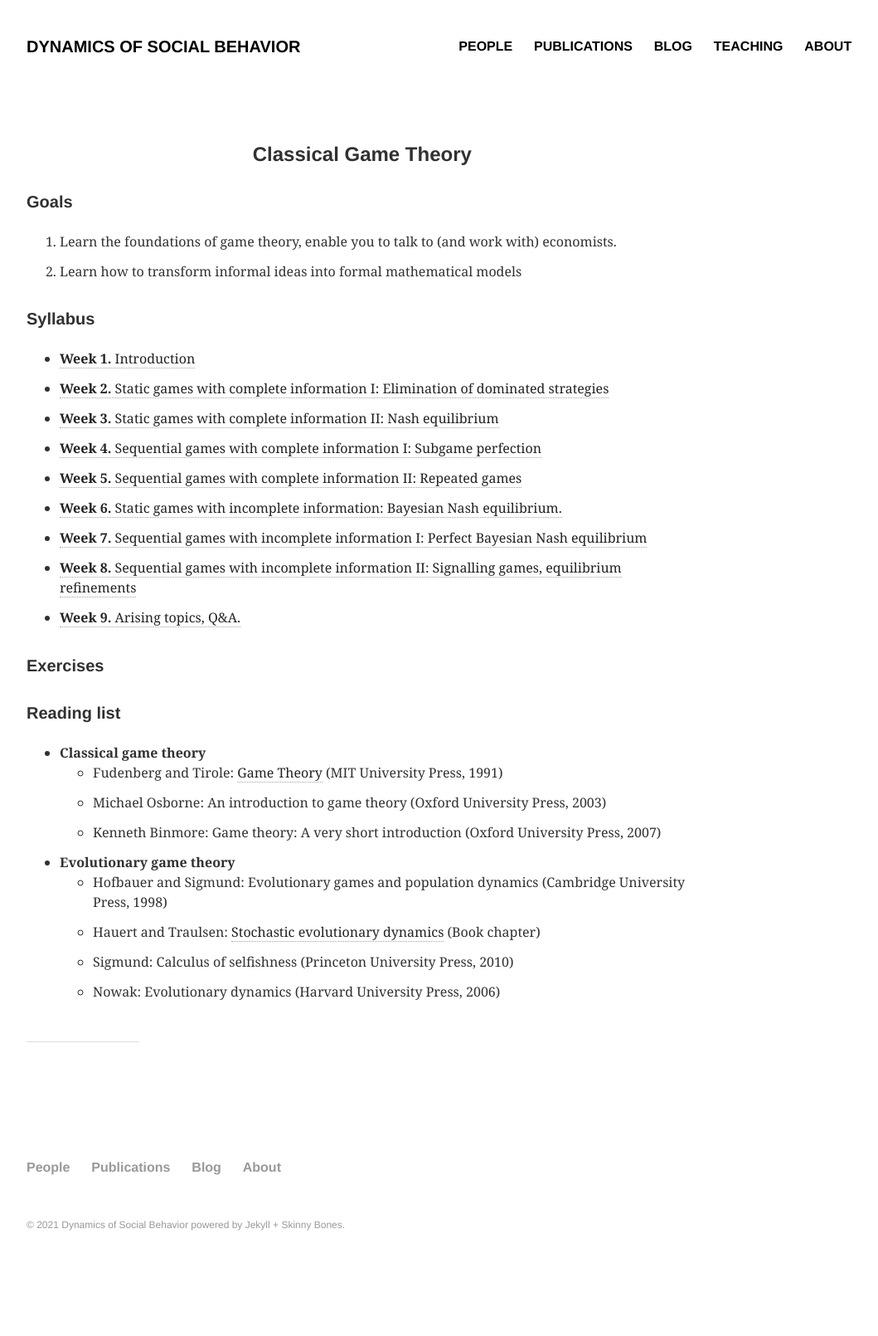
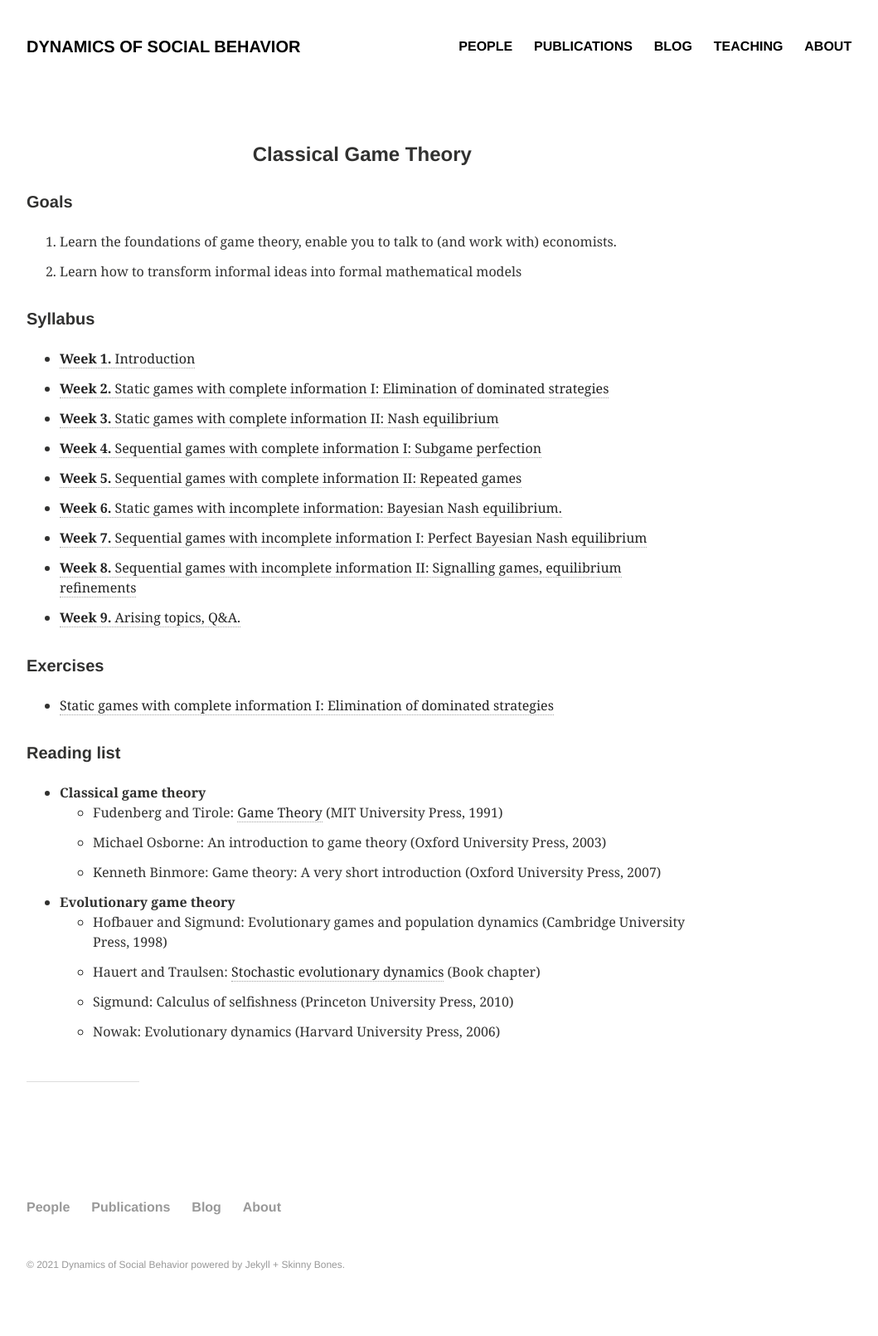
Before and after one commit to DYNOSOBs/social-behaviour, a Jekyll site: the page built from teaching/classical_game_theory/index.md, in a window 1280 px wide. Shown: the whole page at 83% size, without its empty margins (64-1123 px from the left). Built offline with Jekyll 4.4.1, drawn with Linux system fonts in a browser that asks for light colours; before the commit the page ends 1562 px from its top, so only the background shows below that.

Commit message:
add ex for week 2

```diff
--- a/teaching/classical_game_theory/index.md
+++ b/teaching/classical_game_theory/index.md
@@ -30,6 +30,8 @@ image:
 
 <h5>Exercises</h5>
 
+- [Static games with complete information I: Elimination of dominated strategies](exercises/w2.pdf)
+
 
 <h5>Reading list</h5>
 
```
Also changed, not shown: 3 other files.
